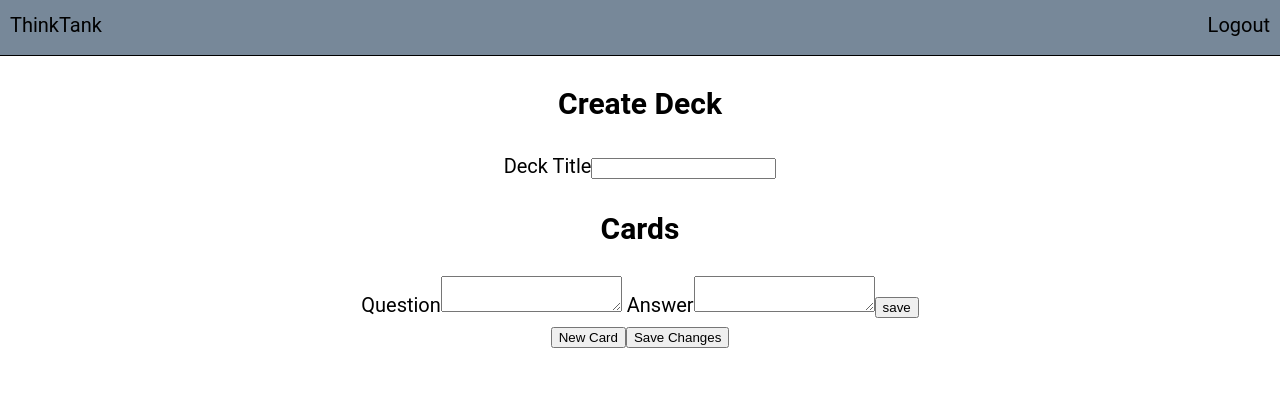
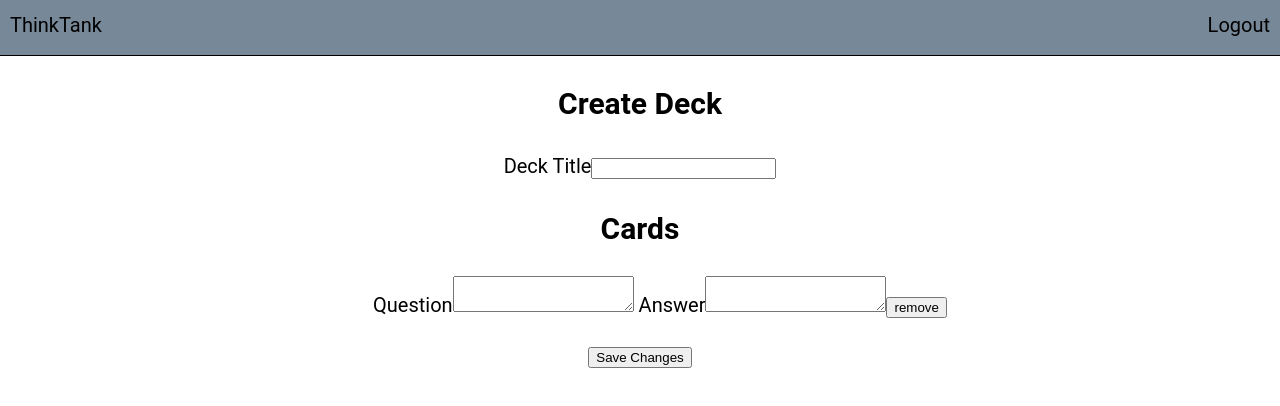
Before and after one commit to challey17/thinktank-client, a React (Create React App) app: page /createdeck in a window 1280 px wide. Shown: the top 406 px of the page. Built offline with nearby package versions, Linux system fonts and the light colour scheme.

Commit message:
deckform working but have console warning about stric equals

```diff
--- a/src/DeckForm/DeckForm.js
+++ b/src/DeckForm/DeckForm.js
@@ -1,18 +1,54 @@
 import React from "react";
 import Navbar from "../NavBar/NavBar";
 import Context from "../Context";
-//THIS COMPONENT IS FOR BOTH /createdeck and /editdeck/:id ROUTES, that is why using match.params
-// if editing an existing deck, populate with existing data
+
 export default class DeckForm extends React.Component {
   static contextType = Context;
-  //if this.props.match.params === this.context.data.deck.id
+
   render() {
     const { id = 0 } = this.props.match.params;
-    console.log(this.props.match.params);
+    console.log(this.props.match.params.id);
+
+    //callback for filter method
+    // '===' doesn't work but getting console warning
+    const filterCards = (card) => {
+      return card.deckId == this.props.match.params.id;
+    };
+    const existingCardsInDeck = this.context.data.data.cards.filter(
+      filterCards
+    );
+    console.log(existingCardsInDeck);
+
+    const cardItem = existingCardsInDeck.map((card, i) => (
+      <li key={i} className="card-input-field">
+        <div className="card-q-a">
+          <label htmlFor="card-question"> Question</label>
+          <textarea
+            type="text"
+            className="card-question-input card-info"
+            name="card-question"
+            id="card-question"
+            defaultValue={card.question}
+          />
+          <label htmlFor="card-answer"> Answer</label>
+          <textarea
+            type="text"
+            className="card-answer-input card-info"
+            name="card-answer"
+            id="card-answer"
+            defaultValue={card.answer}
+          />
+          <button type="submit" className="delete-card">
+            {" "}
+            remove
+          </button>
+        </div>
+      </li>
+    ));
+
     return (
       <div className="edit-deck-page">
         <Navbar />
-
         <form>
           <h2>{id ? "Edit Deck" : "Create Deck"}</h2>
           <label htmlFor="deck-title">Deck Title</label>
@@ -22,11 +58,11 @@ export default class DeckForm extends React.Component {
             name="deck-title"
             id="deck-title"
           />
-
-          <div className="card-input-field">
           <h2>Cards</h2>
-            {/* a div for existing cards? after saving a new card from form, becomes
-            card front and back with edit button */}
+          <ul className="card-inputs">
+            {cardItem}
+            {/* ask Tj about this key */}
+            <li key={cardItem[id]} className="card-input-field">
               <div className="card-q-a">
                 <label htmlFor="card-question"> Question</label>
                 <textarea
@@ -42,16 +78,14 @@ export default class DeckForm extends React.Component {
                   name="card-answer"
                   id="card-answer"
                 />
-              <button type="submit" className="save-card">
+                <button type="submit" className="delete-card">
                   {" "}
-                save
+                  remove
                 </button>
               </div>
-          </div>
-          <button type="submit" className="add-new-card">
-            {" "}
-            New Card
-          </button>
+            </li>
+          </ul>
+
           <button type="submit" className="save-deck-info">
             {" "}
             Save Changes
```
Lines whose indentation alone changed are shown as unchanged.
